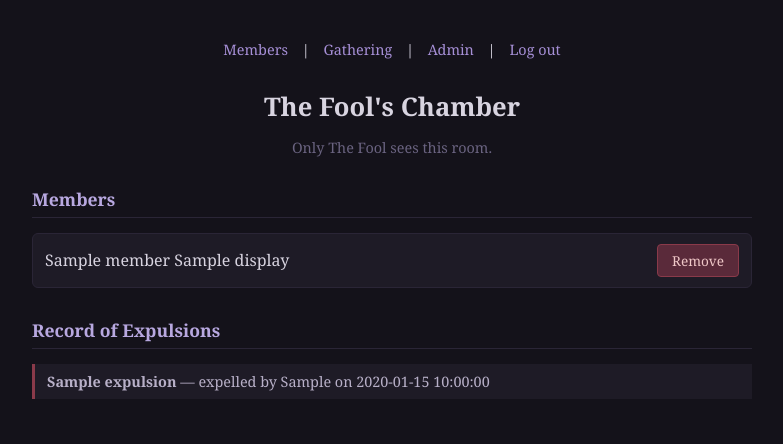
After one commit to abdullahbutt1066-spec/The-Sephira-Castle, a Flask app: template templates/admin.html in a window 1280 px wide. The commit adds this page. Shown: the top 444 px of the page, without its empty margins (248-1031 px from the left). Run offline with Flask 3, Linux system fonts and the light colour scheme; the template is opened without the code that fills it: most values are stand-ins (such as "Sample title", 1, 10 or a date in 2020).

Commit message:
Session B: Admin powers — expel members, delete messages, admin page

```diff
--- a/app.py
+++ b/app.py
@@ -44,6 +44,8 @@ def register():
             message = "Codename and password are required."
         elif codename not in auth.CARDS:
             message = "Please choose one of the Major Arcana."
+        elif auth.is_expelled(codename):
+            message = "That name has been struck from the record."
         elif codename in members:
             message = "That codename is already taken."
         elif gender not in ("male", "female"):
@@ -92,34 +94,33 @@ def login():
     if request.method == "POST":
         codename = request.form.get("codename", "").strip()
         password = request.form.get("password", "").strip()
-        members = auth.load_members()
 
-        if codename in members:
-            info = members[codename]
-            if info["password"] == auth.hash_password(password, info["salt"]):
-                # Login password correct
-                if info.get("is_fool"):
-                    # Check the device cookie
-                    token = request.cookies.get("fool_device")
-                    if token and token in info.get("device_tokens", []):
+        if auth.is_expelled(codename):
+            message = "You have been expelled from the club."
+        else:
+            members = auth.load_members()
+            if codename in members:
+                info = members[codename]
+                if info["password"] == auth.hash_password(password, info["salt"]):
+                    if info.get("is_fool"):
+                        token = request.cookies.get("fool_device")
+                        if token and token in info.get("device_tokens", []):
+                            session["user"] = codename
+                            return redirect(url_for("members"))
+                        else:
+                            session["pending_fool_login"] = codename
+                            return redirect(url_for("fool_bind"))
+                    else:
                         session["user"] = codename
                         return redirect(url_for("members"))
-                    else:
-                        # Device not bound — save intent, go to bind page
-                        session["pending_fool_login"] = codename
-                        return redirect(url_for("fool_bind"))
-                else:
-                    session["user"] = codename
-                    return redirect(url_for("members"))
 
-        message = "You are not worthy, nor are you the chosen one."
+            message = "You are not worthy, nor are you the chosen one."
 
     return render_template("login.html", message=message)
 
 
 @app.route("/fool-bind", methods=["GET", "POST"])
 def fool_bind():
-    """Bind a new device to The Fool using the recovery password."""
     pending = session.get("pending_fool_login")
     if pending != "The Fool":
         return redirect(url_for("login"))
@@ -139,7 +140,6 @@ def fool_bind():
         elif len(info.get("device_tokens", [])) >= auth.DEVICE_LIMIT:
             message = "Two devices are already bound. Release one before binding another."
         else:
-            # Bind this device
             new_token = auth.make_device_token()
             info.setdefault("device_tokens", []).append(new_token)
             auth.save_members(members)
@@ -176,6 +176,7 @@ def members():
         title=title,
         display=display,
         members=listing,
+        is_fool=info.get("is_fool", False),
     )
 
 
@@ -190,17 +191,19 @@ def chat():
         session.pop("user", None)
         return redirect(url_for("login"))
 
+    info = all_members[user]
+    is_fool = info.get("is_fool", False)
+
     if request.method == "POST":
         text = request.form.get("text", "").strip()
         if text:
             msg_store.add_message(user, text)
         return redirect(url_for("chat"))
 
-    info = all_members[user]
     title = auth.title_for(info["gender"])
     display = auth.display_name(user)
 
-    raw = msg_store.load_messages()
+    raw = msg_store.load_messages(include_deleted=is_fool)
     decorated = []
     for m in raw:
         sender = m.get("from", "")
@@ -213,10 +216,14 @@ def chat():
             sender_display = sender
 
         decorated.append({
+            "id": m.get("id"),
             "sender_title": sender_title,
             "sender_display": sender_display,
             "text": m.get("text", ""),
             "time": m.get("time", ""),
+            "deleted": m.get("deleted", False),
+            "deleted_by": m.get("deleted_by", ""),
+            "deleted_at": m.get("deleted_at", ""),
         })
 
     return render_template(
@@ -224,7 +231,80 @@ def chat():
         title=title,
         display=display,
         messages=decorated,
+        is_fool=is_fool,
     )
+
+
+@app.route("/chat/delete", methods=["POST"])
+def chat_delete():
+    user = current_user()
+    if not user:
+        return redirect(url_for("login"))
+
+    members = auth.load_members()
+    if user not in members or not members[user].get("is_fool"):
+        return redirect(url_for("chat"))
+
+    message_id = request.form.get("message_id", "").strip()
+    if message_id.isdigit():
+        msg_store.soft_delete_message(int(message_id), deleted_by="The Fool")
+
+    return redirect(url_for("chat"))
+
+
+@app.route("/admin")
+def admin():
+    user = current_user()
+    if not user:
+        return redirect(url_for("login"))
+
+    members = auth.load_members()
+    if user not in members or not members[user].get("is_fool"):
+        return redirect(url_for("members"))
+
+    listing = []
+    for name, info in members.items():
+        listing.append({
+            "codename": name,
+            "title": auth.title_for(info["gender"]),
+            "display": auth.display_name(name),
+            "is_fool": info.get("is_fool", False),
+        })
+
+    expulsions = auth.load_expulsions()
+
+    return render_template(
+        "admin.html",
+        members=listing,
+        expulsions=expulsions,
+        message=request.args.get("msg"),
+    )
+
+
+@app.route("/admin/remove", methods=["POST"])
+def admin_remove():
+    user = current_user()
+    if not user:
+        return redirect(url_for("login"))
+
+    members = auth.load_members()
+    if user not in members or not members[user].get("is_fool"):
+        return redirect(url_for("members"))
+
+    target = request.form.get("codename", "").strip()
+
+    if not target:
+        return redirect(url_for("admin", msg="No target provided."))
+    if target == "The Fool":
+        return redirect(url_for("admin", msg="You cannot remove yourself."))
+    if target not in members:
+        return redirect(url_for("admin", msg="That member does not exist."))
+
+    msg_store.tombstone_messages_from(target)
+    auth.record_expulsion(target, expelled_by="The Fool")
+    auth.remove_member(target)
+
+    return redirect(url_for("admin", msg=f"{target} has been expelled."))
 
 
 @app.route("/logout")
--- /dev/null
+++ b/templates/admin.html
@@ -0,0 +1,111 @@
+<!DOCTYPE html>
+<html lang="en">
+<head>
+    <meta charset="UTF-8">
+    <meta name="viewport" content="width=device-width, initial-scale=1.0">
+    <title>Admin — Tarot Club</title>
+    <style>
+        body {
+            font-family: Georgia, serif;
+            background: #14121a;
+            color: #d8d4e0;
+            margin: 0;
+            padding: 40px 20px;
+            display: flex;
+            justify-content: center;
+        }
+        .container {
+            width: 100%;
+            max-width: 720px;
+        }
+        h1 { text-align: center; font-size: 1.6em; margin-bottom: 0.2em; }
+        .subtitle { text-align: center; color: #6a6380; font-size: 0.9em; margin-bottom: 30px; }
+        .topnav { text-align: center; margin-bottom: 30px; font-size: 0.9em; }
+        .topnav a { color: #a68fd6; text-decoration: none; margin: 0 10px; }
+        .topnav a:hover { color: #c4a8ff; }
+        h2 { font-size: 1.1em; color: #b8a8e0; margin-top: 30px; border-bottom: 1px solid #2a2536; padding-bottom: 6px; }
+        .member-row {
+            display: flex;
+            justify-content: space-between;
+            align-items: center;
+            padding: 10px 12px;
+            background: #1e1b26;
+            border: 1px solid #2a2536;
+            border-radius: 6px;
+            margin-bottom: 8px;
+        }
+        .member-name { color: #d8d4e0; }
+        .fool-tag { color: #c4a8ff; font-size: 0.85em; margin-left: 8px; }
+        button.remove {
+            background: #5a2a3a;
+            color: #f0c8c8;
+            border: 1px solid #8a3a4a;
+            padding: 6px 14px;
+            border-radius: 4px;
+            cursor: pointer;
+            font-family: inherit;
+            font-size: 0.85em;
+        }
+        button.remove:hover { background: #7a3a4a; }
+        .empty { color: #6a6380; font-style: italic; text-align: center; padding: 12px; }
+        .expulsion {
+            padding: 8px 12px;
+            background: #1e1b26;
+            border-left: 3px solid #8a3a4a;
+            margin-bottom: 6px;
+            font-size: 0.9em;
+            color: #b8b0c8;
+        }
+        .msg { text-align: center; color: #8fd18f; margin-bottom: 20px; }
+    </style>
+</head>
+<body>
+    <div class="container">
+        <div class="topnav">
+            <a href="/members">Members</a> |
+            <a href="/chat">Gathering</a> |
+            <a href="/admin">Admin</a> |
+            <a href="/logout">Log out</a>
+        </div>
+
+        <h1>The Fool's Chamber</h1>
+        <p class="subtitle">Only The Fool sees this room.</p>
+
+        {% if message %}
+            <p class="msg">{{ message }}</p>
+        {% endif %}
+
+        <h2>Members</h2>
+        {% if members %}
+            {% for m in members %}
+                <div class="member-row">
+                    <span class="member-name">
+                        {{ m.title }} {{ m.display }}
+                        {% if m.is_fool %}<span class="fool-tag">✦ The Fool</span>{% endif %}
+                    </span>
+                    {% if not m.is_fool %}
+                        <form method="post" action="/admin/remove" style="margin:0;"
+                              onsubmit="return confirm('Expel {{ m.title }} {{ m.display }}? This cannot be undone.');">
+                            <input type="hidden" name="codename" value="{{ m.codename }}">
+                            <button type="submit" class="remove">Remove</button>
+                        </form>
+                    {% endif %}
+                </div>
+            {% endfor %}
+        {% else %}
+            <p class="empty">No members.</p>
+        {% endif %}
+
+        <h2>Record of Expulsions</h2>
+        {% if expulsions %}
+            {% for e in expulsions %}
+                <div class="expulsion">
+                    <strong>{{ e.codename }}</strong> — expelled by {{ e.expelled_by }} on {{ e.expelled_at }}
+                </div>
+            {% endfor %}
+        {% else %}
+            <p class="empty">No one has been expelled.</p>
+        {% endif %}
+    </div>
+</body>
+</html>
--- a/templates/members.html
+++ b/templates/members.html
@@ -2,6 +2,7 @@
 <html lang="en">
 <head>
     <meta charset="UTF-8">
+    <meta name="viewport" content="width=device-width, initial-scale=1.0">
     <title>Members — Tarot Club</title>
     <style>
         body {
@@ -10,6 +11,7 @@
             color: #d8d4e0;
             text-align: center;
             padding: 80px 20px;
+            margin: 0;
         }
         h1 { font-size: 2em; margin-bottom: 0.3em; }
         .welcome { color: #8fd18f; font-size: 1.1em; margin-bottom: 40px; }
@@ -31,6 +33,7 @@
     <div class="topnav">
         <a href="/members">Members</a> |
         <a href="/chat">The Gathering</a> |
+        {% if is_fool %}<a href="/admin">Admin</a> |{% endif %}
         <a href="/logout">Log out</a>
     </div>
 
```
Also changed, not shown: auth.py (+49 -1 lines), messages.py (+53 -4 lines), templates/chat.html (+54 -7 lines).
